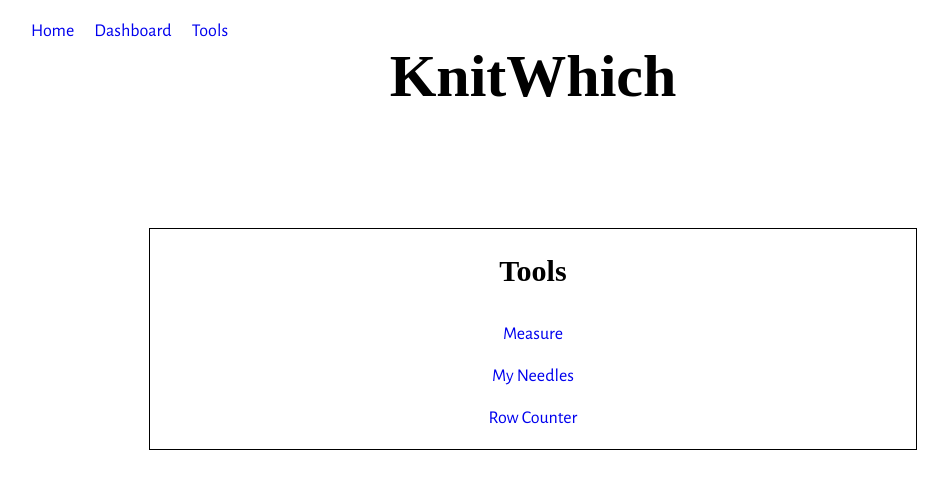
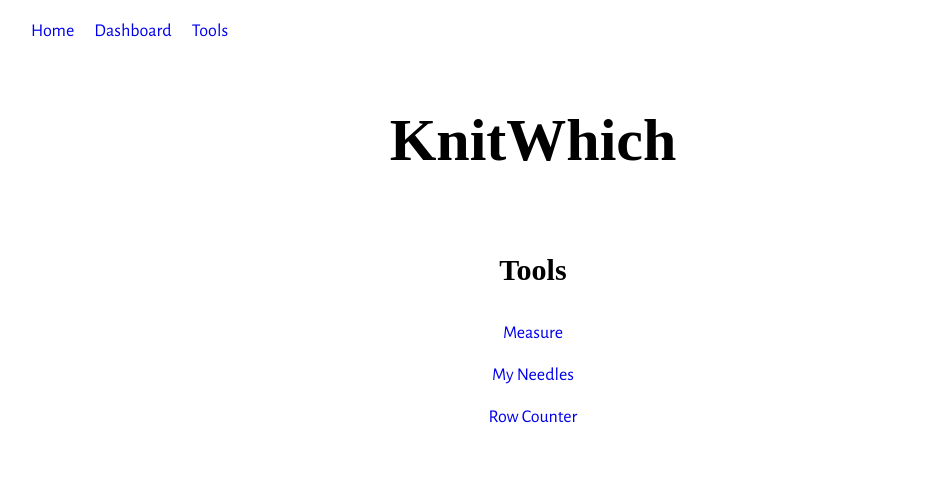
Before and after one commit to juniperalcorn/knitwhich, a React (Create React App) app: page /tools in a window 1280 px wide. Shown: the top 488 px of the page, without its empty margins (107-1055 px from the left). Built offline with nearby package versions, Linux system fonts and the light colour scheme; no server answers; a web font is replaced by a local one.

Commit message:
Detail Styles

```diff
--- a/src/App.css
+++ b/src/App.css
@@ -27,6 +27,7 @@ a{
   justify-content: center;
   height: 15%;
   margin-bottom: 1%;
+  margin-top:5%;
 }
 h1{
   font-family: 'Megrim', cursive;
@@ -70,6 +71,17 @@ h2{
   margin: 2px;
   justify-content: space-between;
 }
+.patternTitle{
+  margin-top: 5%;
+  font-family: 'Alegreya Sans', sans-serif;
+  font-size: 20px;
+  font-weight: bold;
+}
+.patternAuthor{
+  margin-top: 5%;
+  font-family: 'Alegreya Sans', sans-serif;
+  font-size: 20px;
+}
 img{
   height: 120px;
   object-fit: scale-down;
@@ -83,8 +95,7 @@ h3{
   flex-direction: column;
   justify-content: center;
   height: 80%;
-  margin: 5% 20% 0 20%;
-  border: 1px solid black;
+  margin: 0% 20% 0 20%;
   align-items: center;
   padding-bottom: 10px;
 }
--- a/src/components/MyPatterns.js
+++ b/src/components/MyPatterns.js
@@ -10,7 +10,7 @@ class MyPatterns extends Component{
     }
     listPatterns(){
         let myPatterns=this.props.myPatterns
-        return myPatterns.map(pattern=><div className='pattern' key={pattern.id}><div className='patternImage'><img src={pattern.small_image_url || Photo} alt='yarn icon'/></div><div className='patternTitle'><h3>{pattern.title}</h3></div><div className='patternAuthor'><h3>{pattern.author_name}</h3></div></div>)
+        return myPatterns.map(pattern=><div className='pattern' key={pattern.id}><div className='patternImage'><img src={pattern.small_image_url || Photo} alt='yarn icon'/></div><div className='patternTitle'>{pattern.title}</div><div className='patternAuthor'>{pattern.author_name}</div></div>)
     }
     render(){
         return(
```
